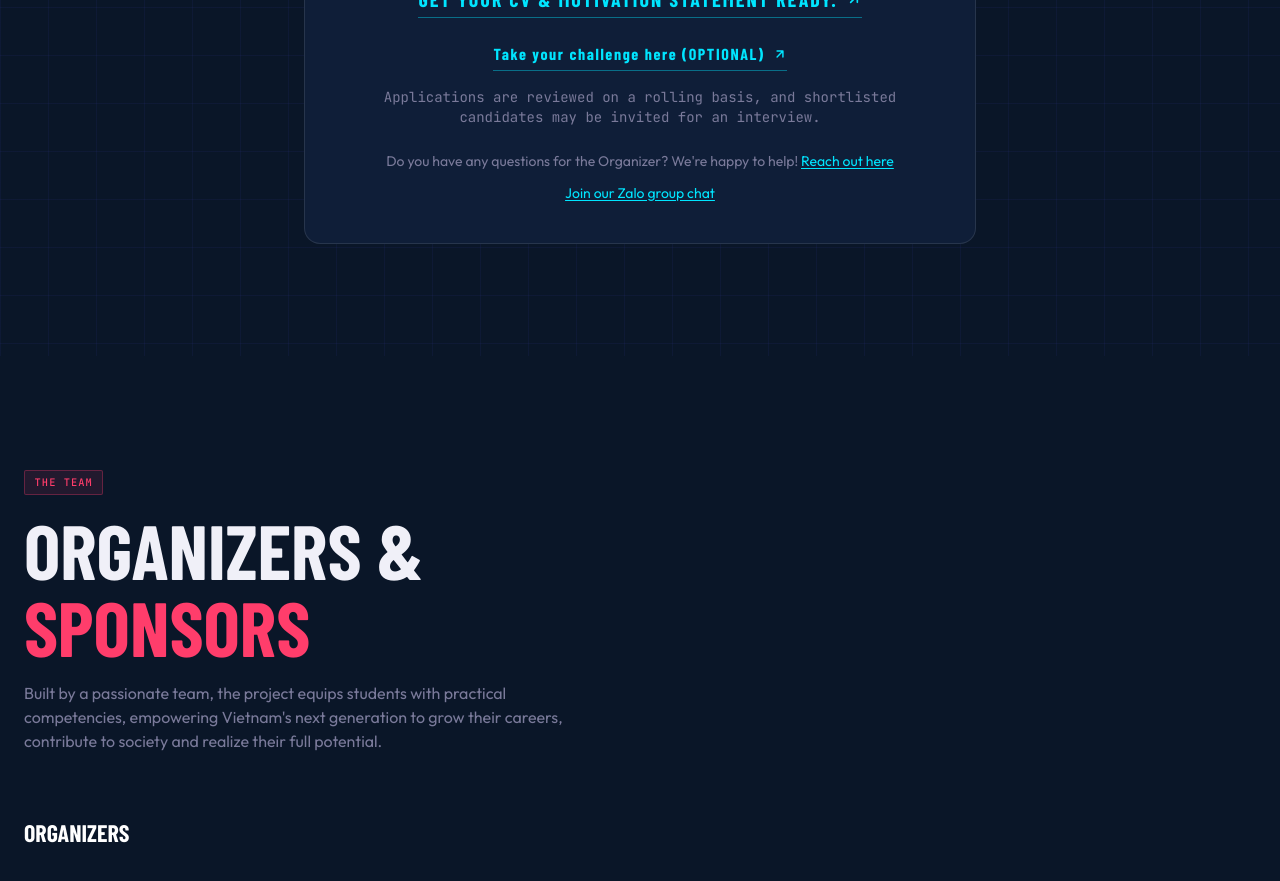
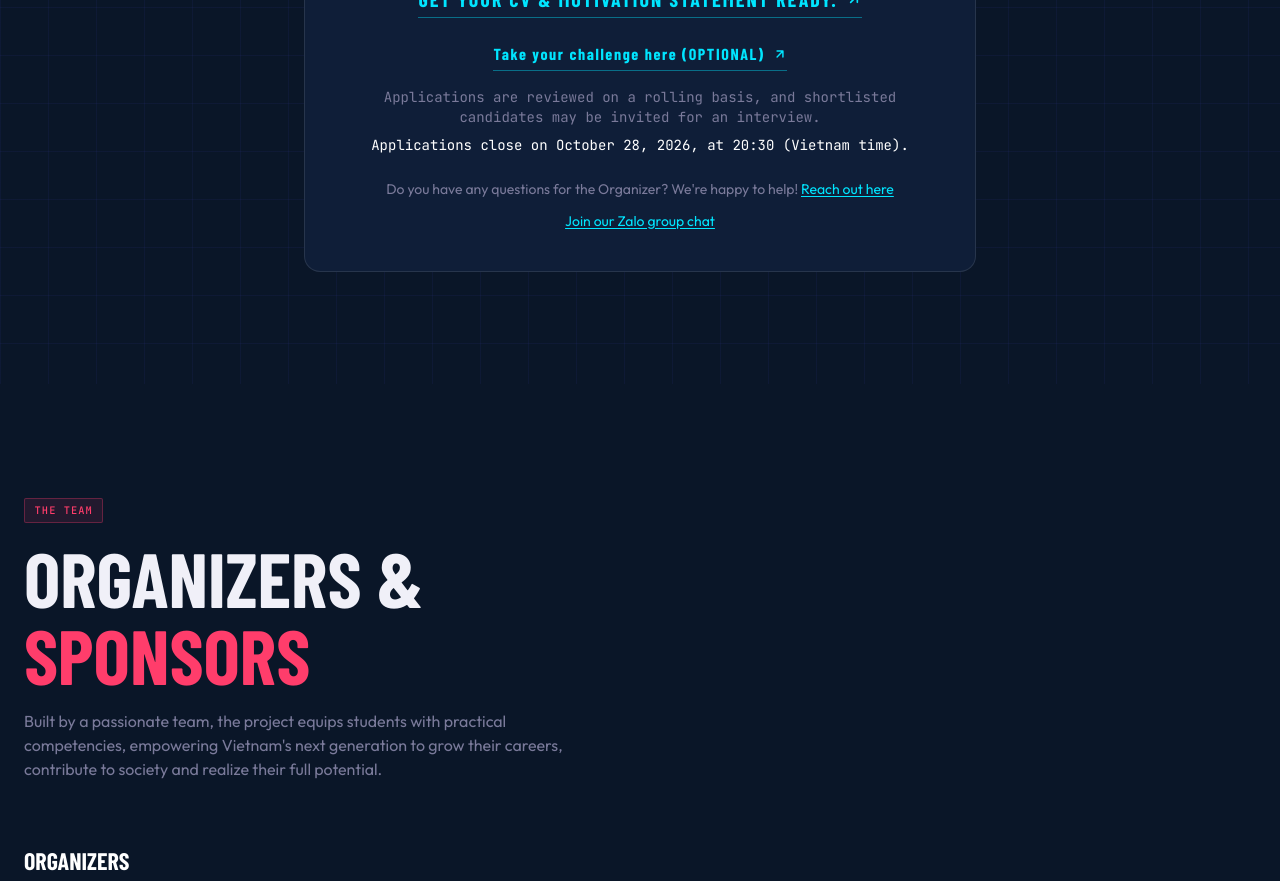
Before and after one commit to nhuynghu/vietleap, a React (Vite) app: page / in a window 1280 px wide. Shown: the part 4020-4901 px from the top of the page. Built offline with nearby package versions, Linux system fonts and the light colour scheme; the HTML template or start-up script is replaced by a standard one; a web font is replaced by a local one.

Commit message:
Update App.tsx

```diff
--- a/src/App.tsx
+++ b/src/App.tsx
@@ -385,6 +385,9 @@ function Register() {
           </p>
           <p className="text-[#7a7a9a] text-sm font-mono mt-4"> Applications are reviewed on a rolling basis, and shortlisted candidates may be invited for an interview.
           </p>
+          <p className="text-white text-sm font-mono mt-2">
+            Applications close on October 28, 2026, at 20:30 (Vietnam time).
+          </p>
           <p className="mt-6 text-[#7a7a9a] text-sm">
             Do you have any questions for the Organizer? We're happy to help!{" "}
             <a
```
